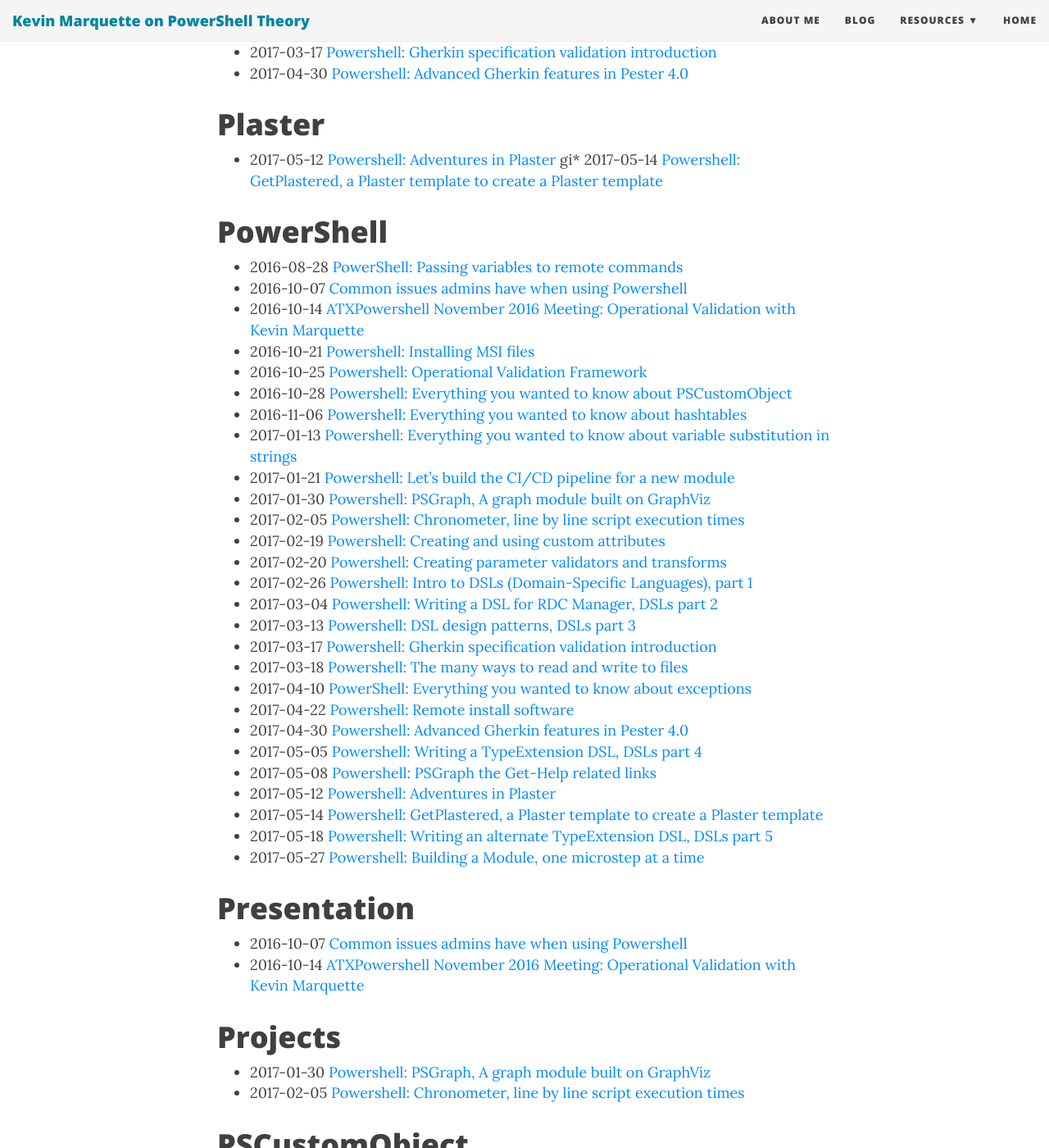
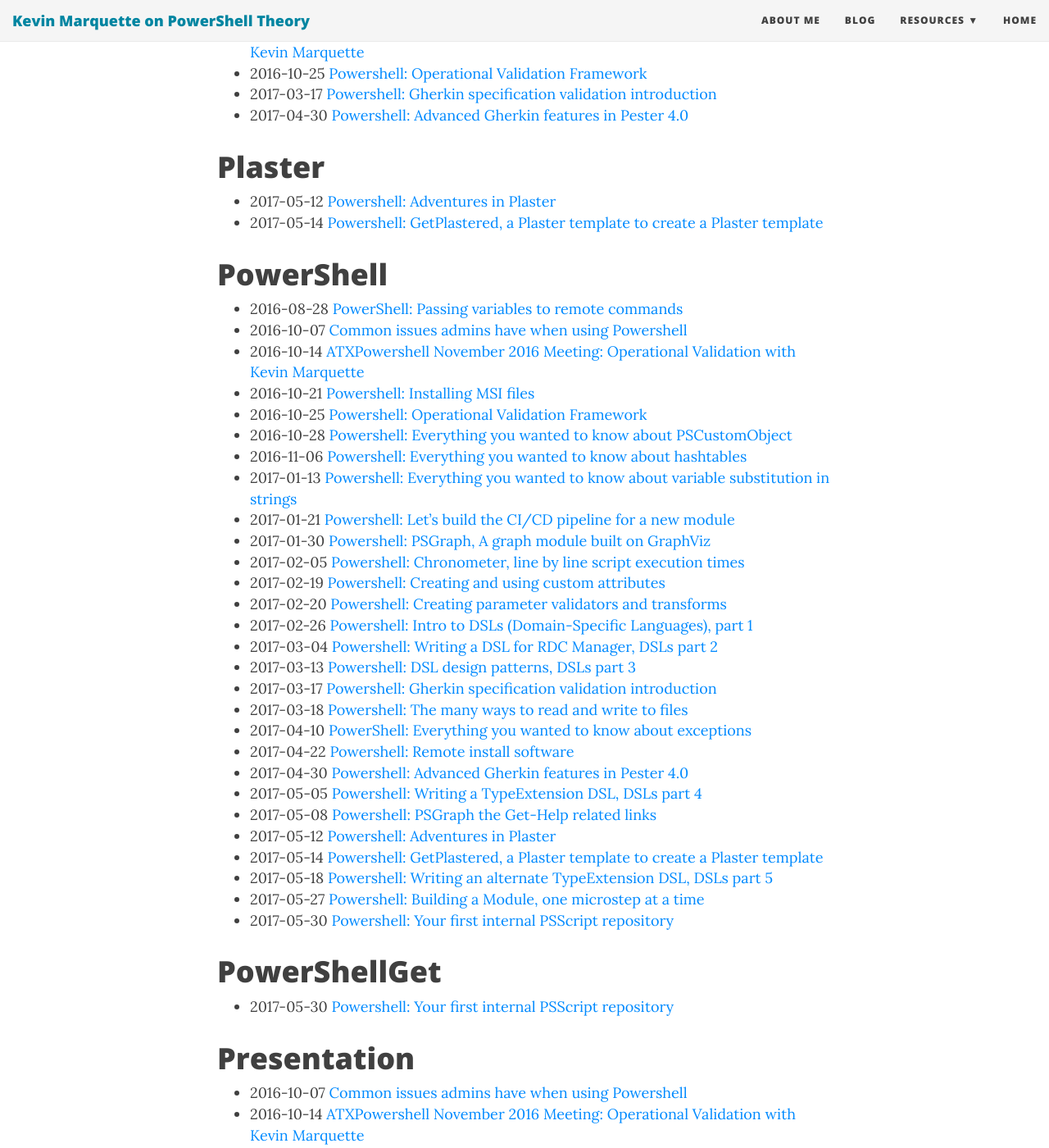
Before and after one commit to KevinMarquette/kevinmarquette.github.io, a Jekyll site: the page built from tags.md, in a window 1280 px wide and 1400 px high, scrolled down 3950 px. Shown: the whole window at 82% size. Built offline with Jekyll 4.4.1, drawn with Linux system fonts in a browser that asks for light colours; nearby versions of some CDN libraries; some of the changed text lies outside the part shown.

Commit message:
Publish post on internal repository

```diff
--- a/tags.md
+++ b/tags.md
@@ -105,6 +105,7 @@
 * 2017-02-05 [Powershell: Chronometer, line by line script execution times](/2017-02-05-Powershell-Chronometer-line-by-line-script-execution-times/?utm_source=blog&utm_medium=blog&utm_content=tags)
 * 2017-05-12 [Powershell: Adventures in Plaster](/2017-05-12-Powershell-Plaster-adventures-in/?utm_source=blog&utm_medium=blog&utm_content=tags)
 * 2017-05-27 [Powershell: Building a Module, one microstep at a time](/2017-05-27-Powershell-module-building-basics/?utm_source=blog&utm_medium=blog&utm_content=tags)
+* 2017-05-30 [Powershell: Your first internal PSScript repository](/2017-05-30-Powershell-your-first-PSScript-repository/?utm_source=blog&utm_medium=blog&utm_content=tags)
 
 <a name='Monthly'></a>
 # Monthly
@@ -138,7 +139,7 @@
 # Plaster
 
 * 2017-05-12 [Powershell: Adventures in Plaster](/2017-05-12-Powershell-Plaster-adventures-in/?utm_source=blog&utm_medium=blog&utm_content=tags)
-gi* 2017-05-14 [Powershell: GetPlastered, a Plaster template to create a Plaster template](/2017-05-14-Powershell-Plaster-GetPlastered-template/?utm_source=blog&utm_medium=blog&utm_content=tags)
+* 2017-05-14 [Powershell: GetPlastered, a Plaster template to create a Plaster template](/2017-05-14-Powershell-Plaster-GetPlastered-template/?utm_source=blog&utm_medium=blog&utm_content=tags)
 
 <a name='PowerShell'></a>
 # PowerShell
@@ -170,6 +171,12 @@
 * 2017-05-14 [Powershell: GetPlastered, a Plaster template to create a Plaster template](/2017-05-14-Powershell-Plaster-GetPlastered-template/?utm_source=blog&utm_medium=blog&utm_content=tags)
 * 2017-05-18 [Powershell: Writing an alternate TypeExtension DSL, DSLs part 5](/2017-05-18-Powershell-TypeExtension-DSL-part-5/?utm_source=blog&utm_medium=blog&utm_content=tags)
 * 2017-05-27 [Powershell: Building a Module, one microstep at a time](/2017-05-27-Powershell-module-building-basics/?utm_source=blog&utm_medium=blog&utm_content=tags)
+* 2017-05-30 [Powershell: Your first internal PSScript repository](/2017-05-30-Powershell-your-first-PSScript-repository/?utm_source=blog&utm_medium=blog&utm_content=tags)
+
+<a name='PowerShellGet'></a>
+# PowerShellGet
+
+* 2017-05-30 [Powershell: Your first internal PSScript repository](/2017-05-30-Powershell-your-first-PSScript-repository/?utm_source=blog&utm_medium=blog&utm_content=tags)
 
 <a name='Presentation'></a>
 # Presentation
```
Also changed, not shown: _includes/recent-posts.md (+1 -2 lines), _posts/2017-05-30-Powershell-your-first-PSScript-repository.md (added, +85 -0 lines), img/share-img/2017-05-30-Powershell-your-first-PSScript-repository.png (added).
